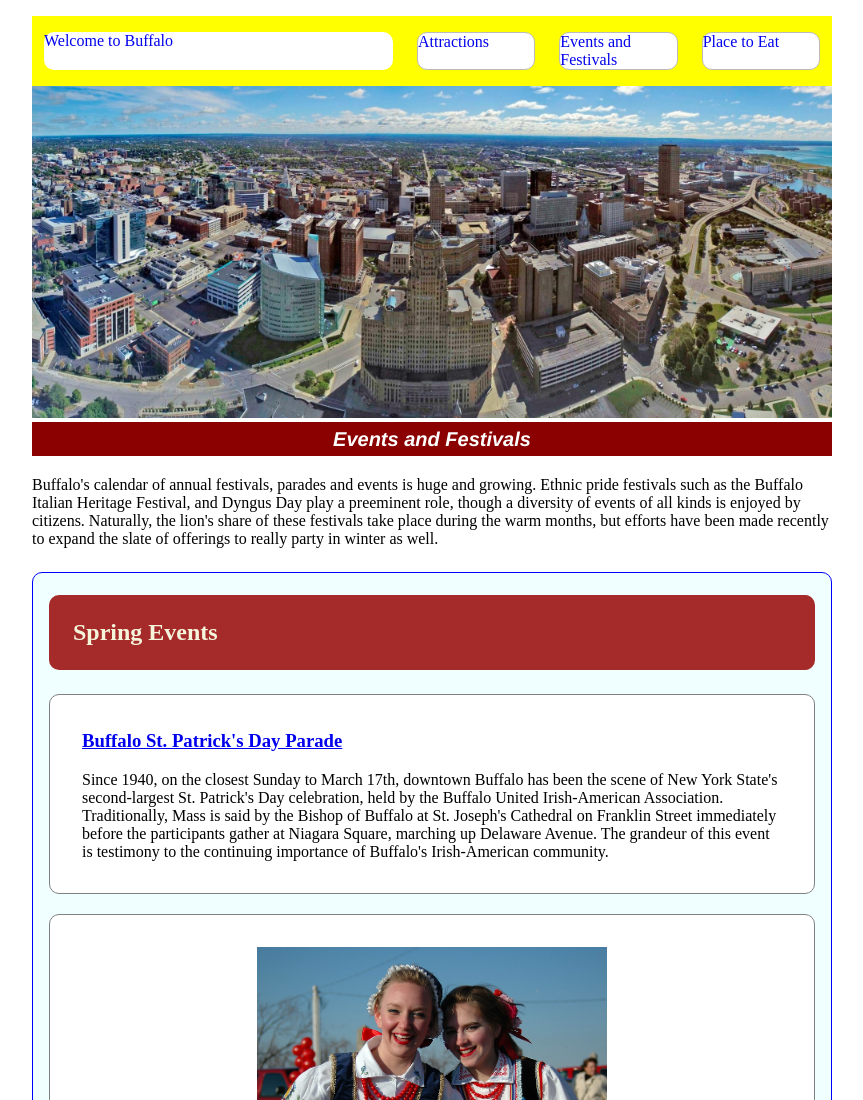
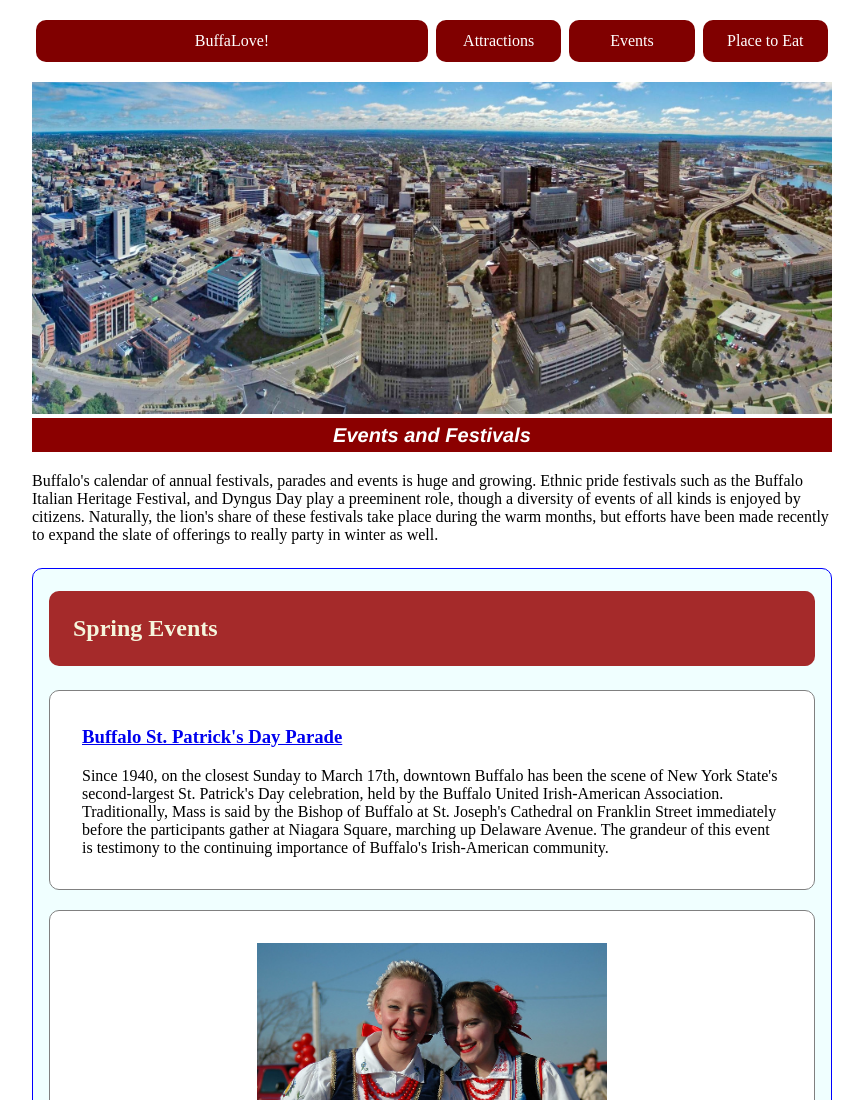
Before and after one commit to ETBD-Miami/yarnetskyims222-road-trip-project-jerry-yarnetsky, a plain HTML site: page events.html in a window 1280 px wide. Shown: the top 1100 px of the page, without its empty margins (208-1071 px from the left). Drawn offline with Linux system fonts and the light colour scheme.

Commit message:
buffalove

```diff
--- a/events.html
+++ b/events.html
@@ -20,9 +20,9 @@
 <!-- example navigation for exercise one -->
 <nav>
     <ul>
-        <li class="brand"><a href="index.html">Welcome to Buffalo</a></li>
+        <li class="brand"><a href="index.html">BuffaLove!</a></li>
         <li><a href="do.html">Attractions</a></li>
-        <li><a href="events.html">Events and Festivals</a></li>
+        <li><a href="events.html">Events</a></li>
         <li><a href="eat.html">Place to Eat</a></li>
     </ul>
 </nav>
--- a/styles.css
+++ b/styles.css
@@ -1,40 +1,32 @@
-
-#index h1
-h1.index
-
 /*-- NAVIGATION --*/
-
-nav {
-    border: 1px solid red;
-    padding: 1em;
-}
 
 nav ul {
     display: flex;
     flex-direction: row;
-    background-color: yellow;
-    padding: 0;
-    margin: 0;
+    padding: 0px;
   }
 
   nav ul li {
-    flex: 1;
-    border: 1px solid #bbb;
-    padding: 0;
-    border-radius: 10px;
-    background-color: white;
-    margin: 1em 0.75em;
+    flex:1;
     list-style-type: none;
+
   }
 
   nav ul li a {
+    display: block;
+    padding: 0.75em;
+    margin: 0.25em;
+    background-color: maroon;
+    color: white;
+    text-align: center;
     text-decoration: none;
+    border-radius: 10px;
+    align-items: stretch;
   }
 
   nav ul li a:hover {
-    display: block;
-    background-color: blue;
-    color:white;
+    background-color: #900;
+    box-shadow: inset 3px 3px 10px #300;
   }
 
 nav ul li.brand {
```
Lines whose indentation alone changed are shown as unchanged.
